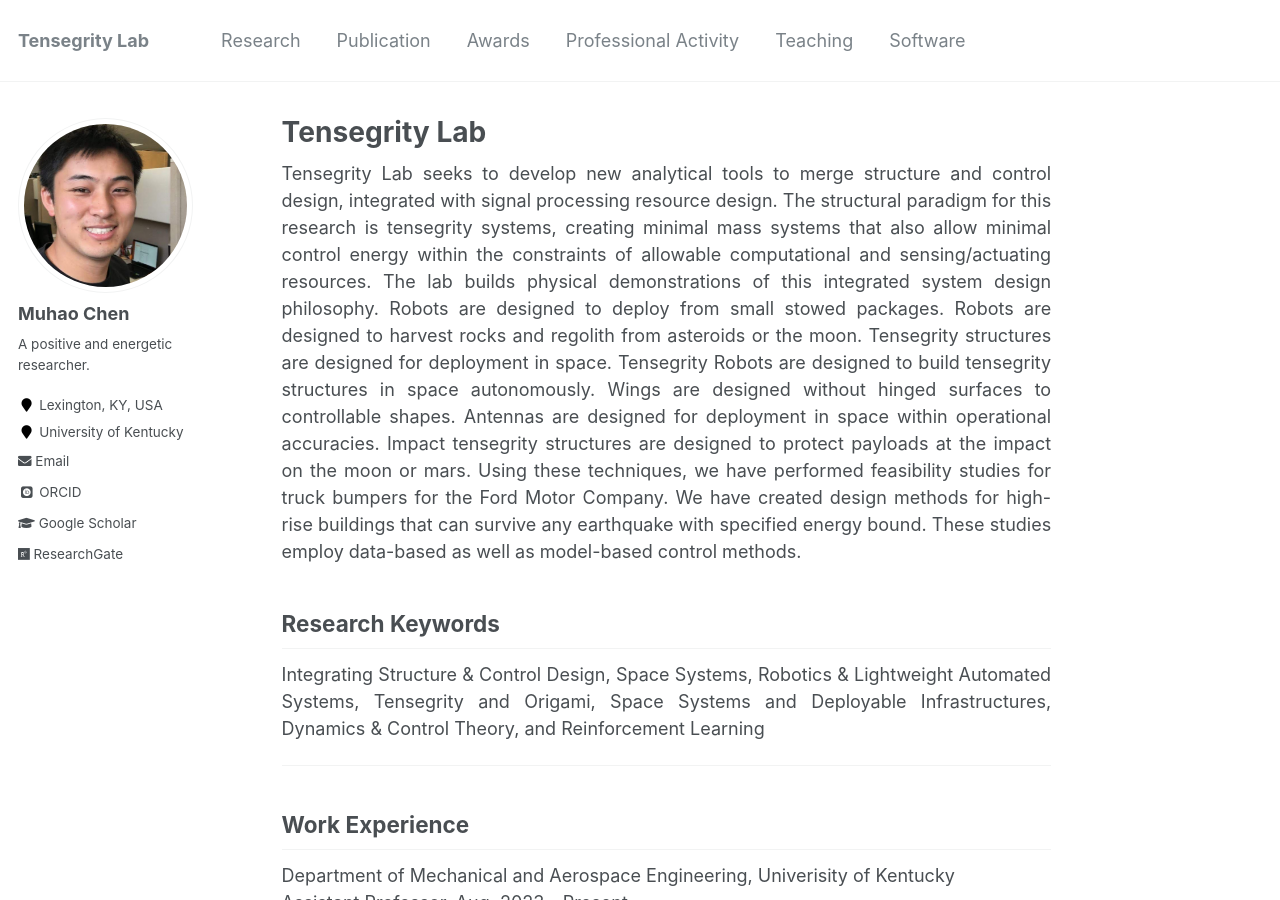
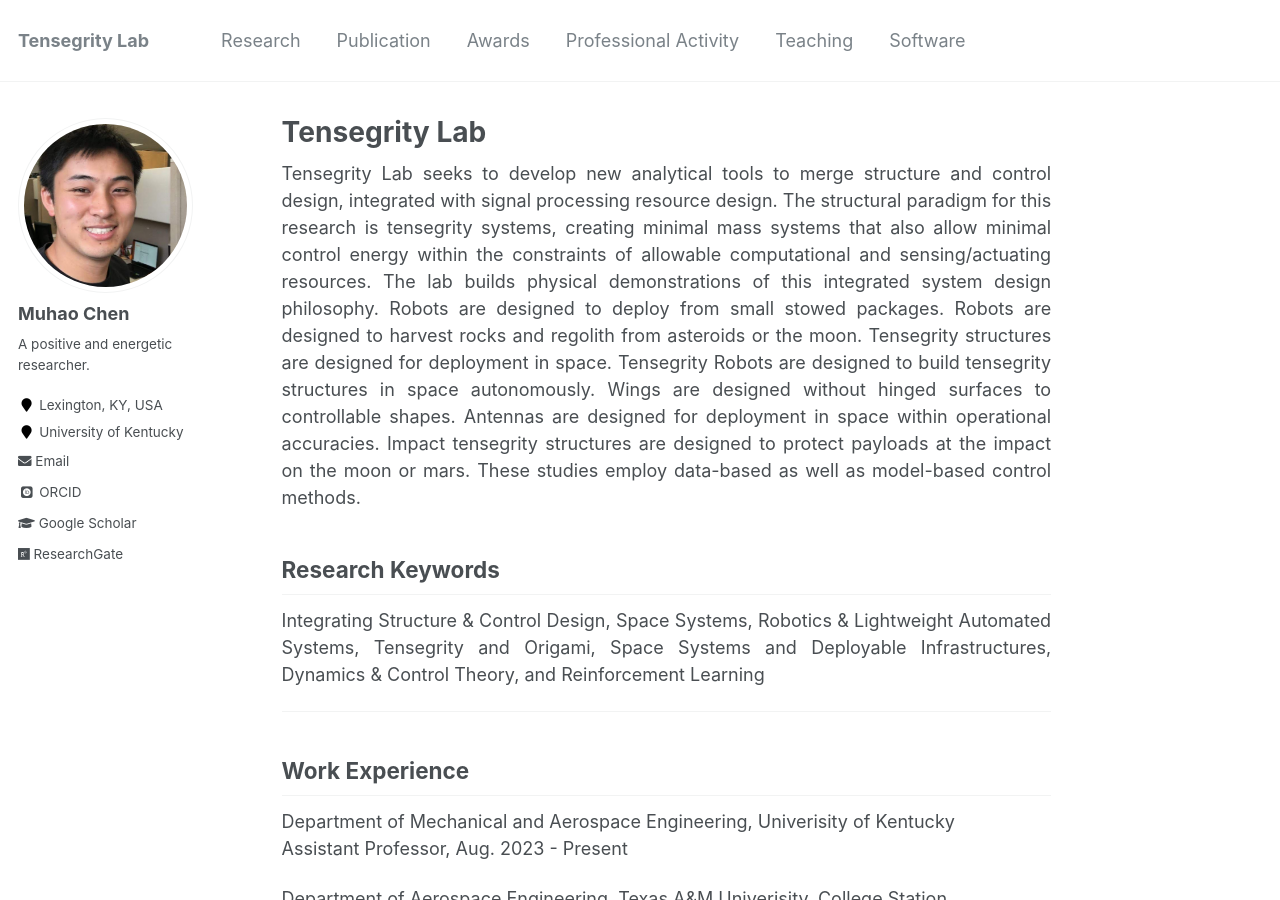
Before and after one commit to Muhao-Chen/muhao-chen.github.io, a Jekyll site: the page built from _pages/about.md, in a window 1280 px wide and 900 px high. Built offline with Jekyll 4.4.1, drawn with Linux system fonts in a browser that asks for light colours; some web fonts are replaced.

Commit message:
Update about.md

```diff
--- a/_pages/about.md
+++ b/_pages/about.md
@@ -12,7 +12,7 @@ toc: true
 <div style="text-align: justify;" markdown="1">
 
 <!-- ## Tensegrity Lab -->
-Tensegrity Lab seeks to develop new analytical tools to merge structure and control design, integrated with signal processing resource design. The structural paradigm for this research is tensegrity systems, creating minimal mass systems that also allow minimal control energy within the constraints of allowable computational and sensing/actuating resources. The lab builds physical demonstrations of this integrated system design philosophy. Robots are designed to deploy from small stowed packages. Robots are designed to harvest rocks and regolith from asteroids or the moon. Tensegrity structures are designed for deployment in space. Tensegrity Robots are designed to build tensegrity structures in space autonomously. Wings are designed without hinged surfaces to controllable shapes. Antennas are designed for deployment in space within operational accuracies. Impact tensegrity structures are designed to protect payloads at the impact on the moon or mars. Using these techniques, we have performed feasibility studies for truck bumpers for the Ford Motor Company. We have created design methods for high-rise buildings that can survive any earthquake with specified energy bound. These studies employ data-based as well as model-based control methods.
+Tensegrity Lab seeks to develop new analytical tools to merge structure and control design, integrated with signal processing resource design. The structural paradigm for this research is tensegrity systems, creating minimal mass systems that also allow minimal control energy within the constraints of allowable computational and sensing/actuating resources. The lab builds physical demonstrations of this integrated system design philosophy. Robots are designed to deploy from small stowed packages. Robots are designed to harvest rocks and regolith from asteroids or the moon. Tensegrity structures are designed for deployment in space. Tensegrity Robots are designed to build tensegrity structures in space autonomously. Wings are designed without hinged surfaces to controllable shapes. Antennas are designed for deployment in space within operational accuracies. Impact tensegrity structures are designed to protect payloads at the impact on the moon or mars. These studies employ data-based as well as model-based control methods.
 
 
 <!--<div style="text-align: justify">  </div> -->
```
